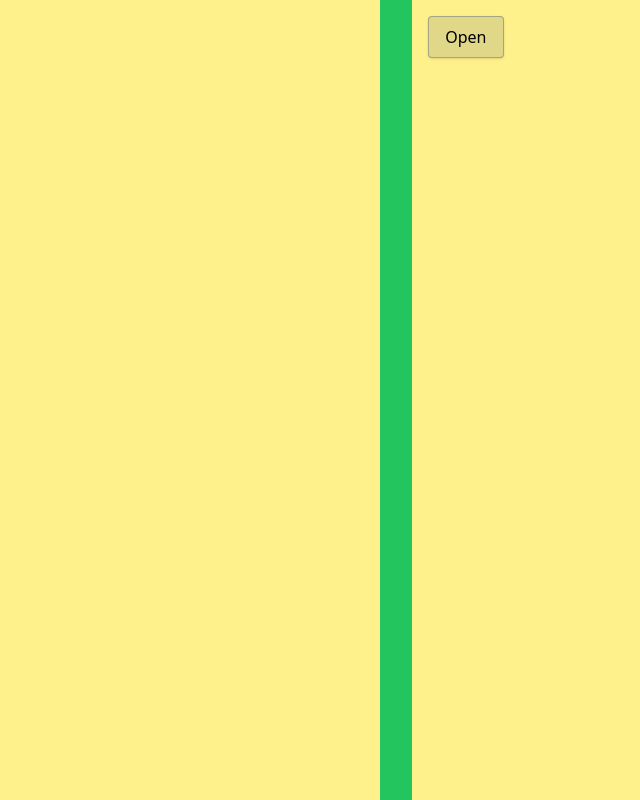
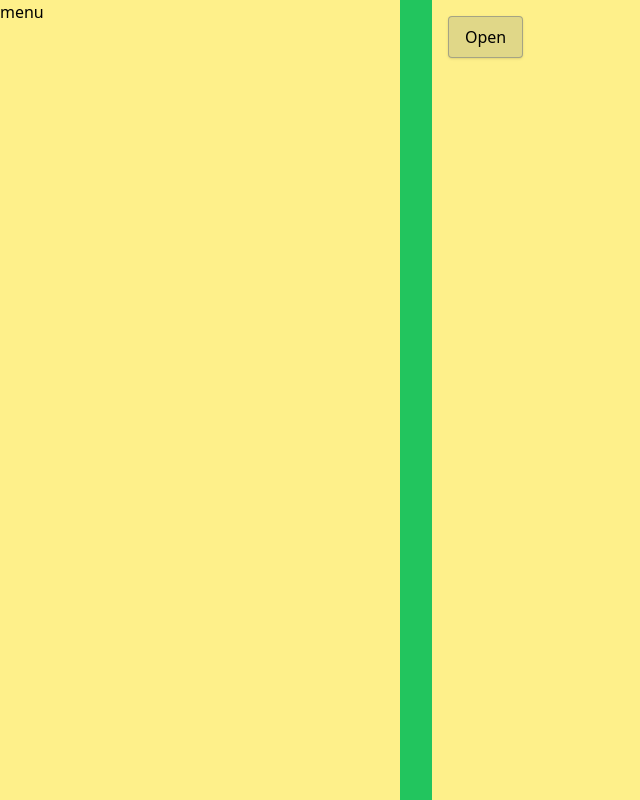
Before and after one commit to maxzz/forms-react-hook-form, a React (Vite) app: page / in a window 1280 px wide. Shown: the whole page, without its empty margins (0-640 px from the left). Built offline with nearby package versions, Linux system fonts and the light colour scheme.

Commit message:
WIP. update app body layout w/ grid. 2

```diff
--- a/src/App.tsx
+++ b/src/App.tsx
@@ -4,7 +4,8 @@ import { Page3_Form } from "./components/page3";
 
 export function App() {
     return (
-        <div className="min-h-screen grid grid-cols-[1fr_2rem_auto_2fr] bg-yellow-200">
+        <div className="min-h-screen grid grid-cols-[minmax(0,400px)_2rem_auto_2fr] bg-yellow-200">
+            <div className="">menu</div>
             <div className="col-start-2 bg-green-500 w-8"></div>
             <Page3_Form />
         </div>
```
